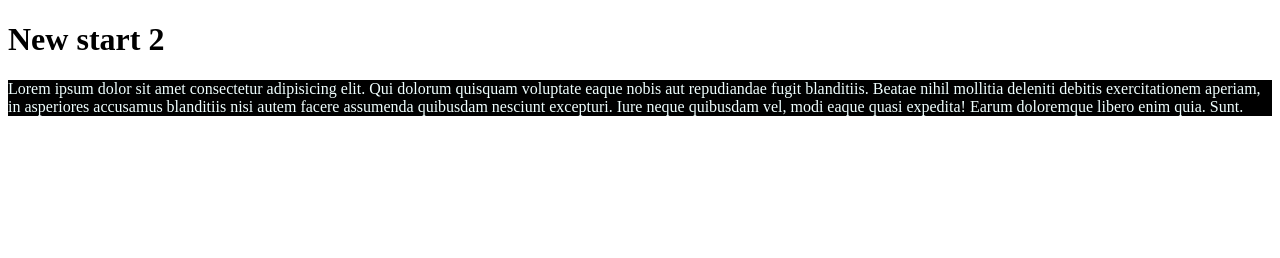
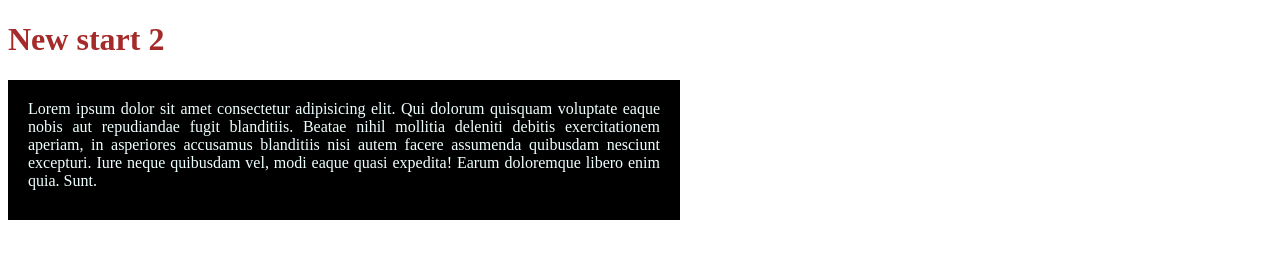
Before and after one commit to auladhimel/new_start2, a plain HTML site: page index.html in a window 1280 px wide. Drawn offline with Linux system fonts and the light colour scheme.

Commit message:
another one

```diff
--- a/style.css
+++ b/style.css
@@ -1,4 +1,11 @@
 p{
     color: azure;
     background-color: black;
+    width: 50%;
+    height: 100px;
+    text-align: justify;
+    padding: 20px;
 }
+h1{
+    color: brown;
+}
```
